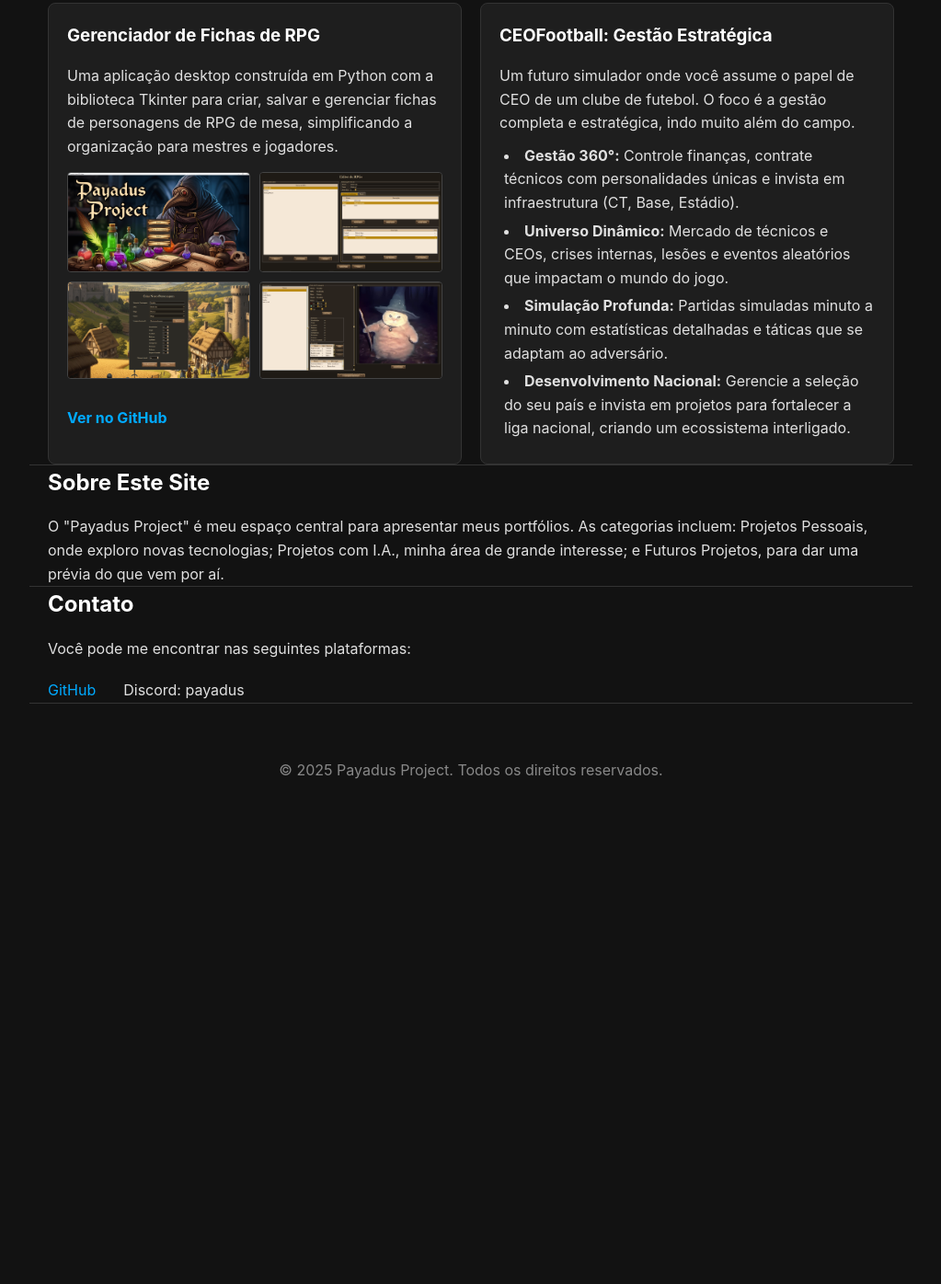
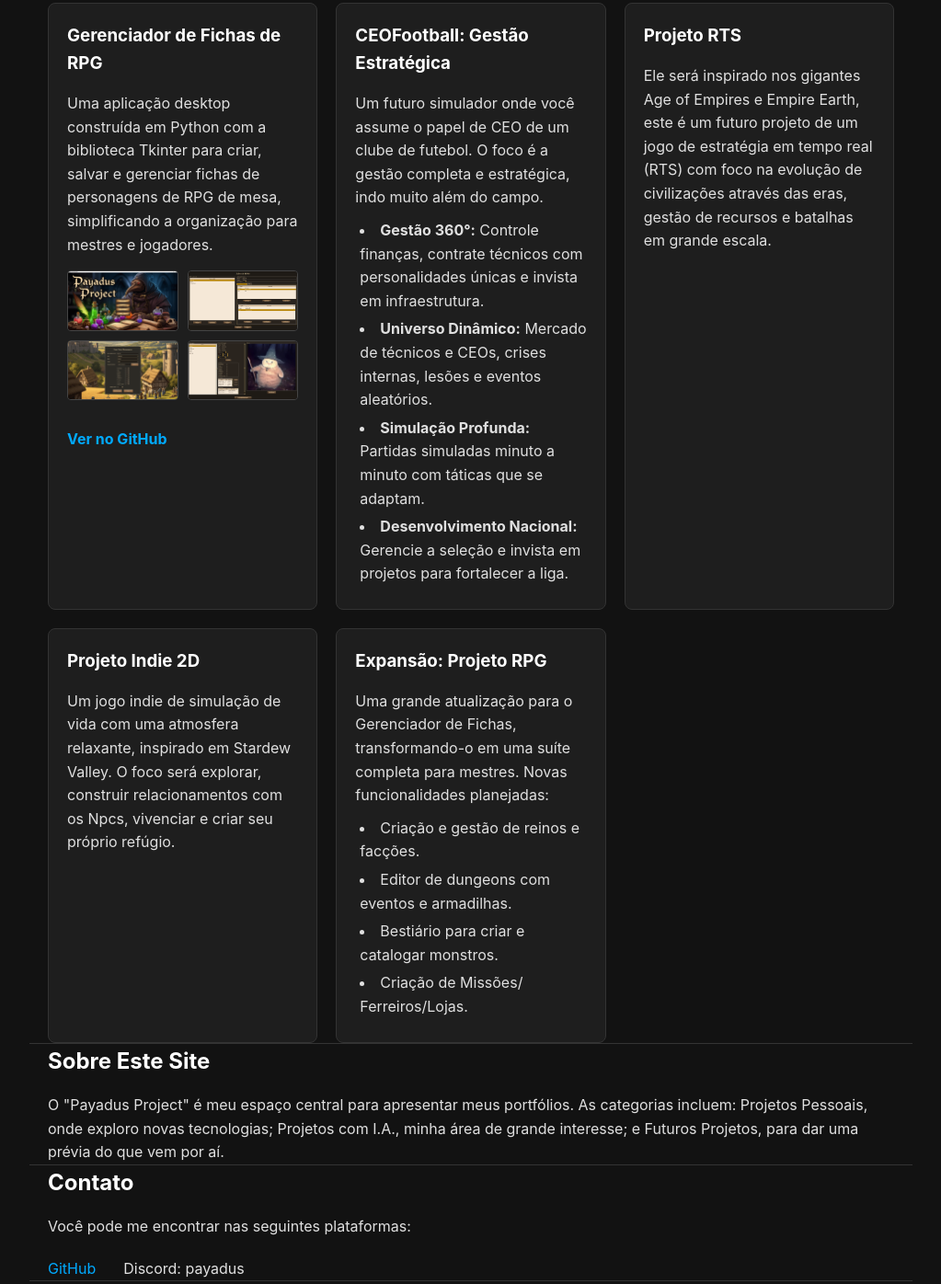
Before and after one commit to payadus/Payadus-Project, a plain HTML site: page index.html in a window 1280 px wide. Shown: the part 543-1939 px from the top of the page at 92% size, without its empty margins (128-1151 px from the left). Before the commit the page ends 1413 px from the top, so only its background shows below. Drawn offline with Linux system fonts and the light colour scheme.

Commit message:
Novos conteúdos

```diff
--- a/index.html
+++ b/index.html
@@ -26,9 +26,9 @@
     <main>
         <!-- Seção Home -->
         <section id="home" class="container">
-            <h2>Projeto para o futuro!</h2>
+            <h2>A Preview do futuro!</h2>
             <p>
-                A era da Inteligência Artificial não é mais uma promessa distante, mas uma realidade que molda nosso presente. Vejo a IA como a ferramenta mais transformadora da nossa geração, com potencial para não apenas automatizar tarefas, mas para aumentar a criatividade humana, resolver problemas complexos em diversas áreas em nossas vidas, além de redefinir a forma como interagimos com o mundo digital. Nos próximos anos, seu impacto será sentido em todas as esferas da sociedade, e minha jornada neste site é explorar, construir e fazer parte dessa revolução tecnológica.
+                A era da Inteligência Artificial não é mais uma promessa distante, mas uma realidade que molda nosso presente. Vejo a IA como a ferramenta mais transformadora da nossa geração, com potencial para não apenas automatizar tarefas, mas para aumentar a criatividade humana, resolver problemas complexos em áreas diversas da nossa vida, além de redefinir a forma como interagimos com o mundo digital. Nos próximos anos, seu impacto será sentido em todas as esferas da sociedade, e minha jornada é explorar, construir e fazer parte dessa revolução tecnológica.
             </p>
         </section>
 
@@ -50,13 +50,12 @@
                     <h3>Gerenciador de Fichas de RPG</h3>
                     <p>Uma aplicação desktop construída em Python com a biblioteca Tkinter para criar, salvar e gerenciar fichas de personagens de RPG de mesa, simplificando a organização para mestres e jogadores.</p>
                     <div class="project-images">
-                        <!-- IMPORTANTE: Verifique se os nomes dos arquivos estão corretos! -->
                         <img src="assets/rpg_tela1.png" alt="Tela 1 do Gerenciador de RPG">
                         <img src="assets/rpg_tela2.png" alt="Tela 2 do Gerenciador de RPG">
                         <img src="assets/rpg_tela3.png" alt="Tela 3 do Gerenciador de RPG">
                         <img src="assets/rpg_tela4.png" alt="Tela 4 do Gerenciador de RPG">
                     </div>
-                    <a href="#" target="_blank">Ver no GitHub</a> <!-- Troque o # pelo link do seu repositório -->
+                    <a href="#" target="_blank">Ver no GitHub</a>
                 </div>
 
                 <!-- Projeto CEOFootball -->
@@ -64,10 +63,34 @@
                     <h3>CEOFootball: Gestão Estratégica</h3>
                     <p>Um futuro simulador onde você assume o papel de CEO de um clube de futebol. O foco é a gestão completa e estratégica, indo muito além do campo.</p>
                     <ul class="project-features">
-                        <li><strong>Gestão 360°:</strong> Controle finanças, contrate técnicos com personalidades únicas e invista em infraestrutura (CT, Base, Estádio).</li>
-                        <li><strong>Universo Dinâmico:</strong> Mercado de técnicos e CEOs, crises internas, lesões e eventos aleatórios que impactam o mundo do jogo.</li>
-                        <li><strong>Simulação Profunda:</strong> Partidas simuladas minuto a minuto com estatísticas detalhadas e táticas que se adaptam ao adversário.</li>
-                        <li><strong>Desenvolvimento Nacional:</strong> Gerencie a seleção do seu país e invista em projetos para fortalecer a liga nacional, criando um ecossistema interligado.</li>
+                        <li><strong>Gestão 360°:</strong> Controle finanças, contrate técnicos com personalidades únicas e invista em infraestrutura.</li>
+                        <li><strong>Universo Dinâmico:</strong> Mercado de técnicos e CEOs, crises internas, lesões e eventos aleatórios.</li>
+                        <li><strong>Simulação Profunda:</strong> Partidas simuladas minuto a minuto com táticas que se adaptam.</li>
+                        <li><strong>Desenvolvimento Nacional:</strong> Gerencie a seleção e invista em projetos para fortalecer a liga.</li>
+                    </ul>
+                </div>
+
+                <!-- NOVO: Projeto RTS -->
+                <div class="project-card" data-category="futuro">
+                    <h3>Projeto RTS</h3>
+                    <p>Ele será inspirado nos gigantes Age of Empires e Empire Earth, este é um futuro projeto de um jogo de estratégia em tempo real (RTS) com foco na evolução de civilizações através das eras, gestão de recursos e batalhas em grande escala.</p>
+                </div>
+
+                <!-- NOVO: Projeto Simulador de Vida -->
+                <div class="project-card" data-category="futuro">
+                    <h3>Projeto Indie 2D</h3>
+                    <p>Um jogo indie de simulação de vida com uma atmosfera relaxante, inspirado em Stardew Valley. O foco será explorar, construir relacionamentos com os Npcs, vivenciar e criar seu próprio refúgio.</p>
+                </div>
+
+                <!-- NOVO: Expansão RPG Manager -->
+                <div class="project-card" data-category="futuro">
+                    <h3>Expansão: Projeto RPG</h3>
+                    <p>Uma grande atualização para o Gerenciador de Fichas, transformando-o em uma suíte completa para mestres. Novas funcionalidades planejadas:</p>
+                    <ul class="project-features">
+                        <li>Criação e gestão de reinos e facções.</li>
+                        <li>Editor de dungeons com eventos e armadilhas.</li>
+                        <li>Bestiário para criar e catalogar monstros.</li>
+                        <li>Criação de Missões/ Ferreiros/Lojas.</li>
                     </ul>
                 </div>
 
```
